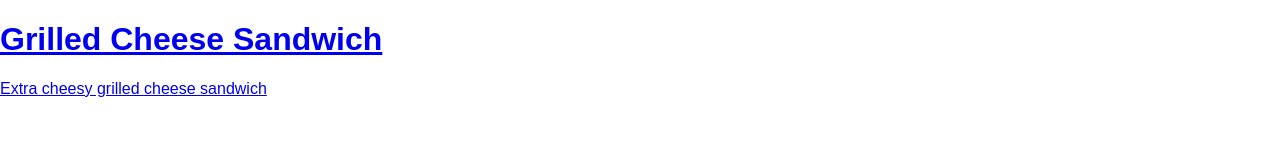
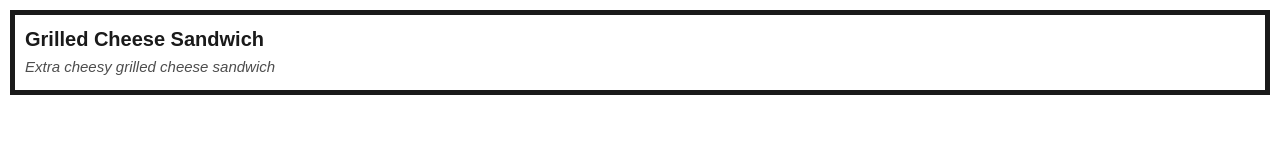
Before and after one commit to deandi-scholtz-ITvarsity/Module-3-Assessment-1, a plain HTML site: page meals.html in a window 1280 px wide. Drawn offline with Linux system fonts and the light colour scheme.

Commit message:
meals page

```diff
--- a/meals.html
+++ b/meals.html
@@ -12,14 +12,14 @@
 
     <div id="meals">
 
-        <a href="#">
-            <div class="meals-list-item">
-                <h1>Grilled Cheese Sandwich</h1>
-                <p>Extra cheesy grilled cheese sandwich</p>
-            </div>
-        </a>
+        <div class="meals-list">
 
-        <div class="meals-list">
+            <a href="#">
+                <div class="meals-list-item">
+                    <h1>Grilled Cheese Sandwich</h1>
+                    <p>Extra cheesy grilled cheese sandwich</p>
+                </div>
+            </a>
 
         </div>
 
--- a/style.css
+++ b/style.css
@@ -11,8 +11,6 @@ body {
     height: 100%;
 }
 
-/*==================== HOME PAGE ====================*/
-
 .body-home {
     background-image: url('images/background-01-port.png');
     background-position: center;
@@ -21,7 +19,7 @@ body {
     background-size: cover;
 }
 
-/*======== HOME PAGE MENU ========*/
+/*==================== HOME PAGE ====================*/
 
 #home-logo-img {
     width: 50px;
@@ -36,6 +34,8 @@ body {
     margin: auto;
     padding: 25px;
 }
+
+/*======== HOME PAGE MENU ========*/
 
 .home-menu-item {
     text-decoration: none;
@@ -52,3 +52,30 @@ body {
     margin-bottom: 10px;
     width: 80%;
 }
+
+/*==================== HOME PAGE ====================*/
+/*======== HOME PAGE MENU ========*/
+
+.meals-list a {
+    text-decoration: none;
+}
+
+.meals-list-item {
+    border: 5px solid #1a1a1a;
+    margin: 10px;
+}
+
+.meals-list-item h1 {
+    font-weight: bold;
+    font-size: 20px;
+    color: #1a1a1a;
+    padding-left: 10px;
+}
+
+.meals-list-item p {
+    font-size: 15px;
+    font-style: italic;
+    color: #4d4d4d;
+    margin-top: -7px;
+    margin-left: 10px;
+}
```
